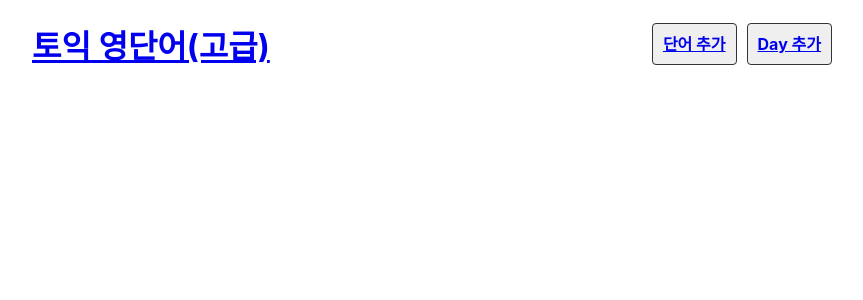
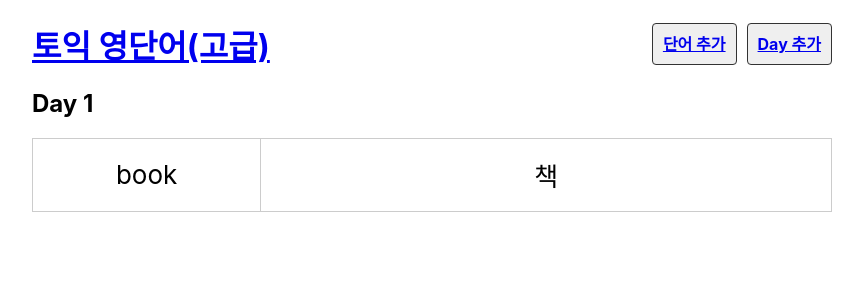
Before and after one commit to devmk1090/React-Basic, a React (Create React App) app: page /day/1 in a window 1280 px wide. Shown: the top 300 px of the page, without its empty margins (208-1071 px from the left). Built offline with nearby package versions, Linux system fonts and the light colour scheme.

Commit message:
simple project (3) - Route path에 세미콜론을 붙여서 해당 페이지로 이동 - EmptyPage 추가. 위쪽의 Route path에 걸리지 않으면 실행해야 하기 때문에 하단에 위치해야함

```diff
--- a/src/App.js
+++ b/src/App.js
@@ -3,18 +3,21 @@
 import Header from "./component/Header";
 import Day from "./component/Day";
 import { BrowserRouter, Route, Routes } from 'react-router-dom';
+import EmptyPage from "./component/EmptyPage";
 
 function App() {
   return (
-    <BrowserRouter>
-      <div className="App">
+    <div className="App">
+      <BrowserRouter>
         <Header />
         <Routes>
           <Route path="/" element={<DayList></DayList>} />
-          <Route path="/day" element={<Day />} />
+          <Route path="/day/:day" element={<Day />} />
+          <Route path="*" element={<EmptyPage />} />
         </Routes>
-      </div>
-    </BrowserRouter>
+      </BrowserRouter>
+    </div>
+
   )
 }
 
--- a/src/component/Day.js
+++ b/src/component/Day.js
@@ -1,10 +1,11 @@
 import dummy from "../db/data.json";
+import { useParams } from "react-router-dom";
 
 export default function Day() {
-    //dummy.words
-    const day = 2;
+
+    const { day } = useParams();
     const wordList = dummy.words.filter(word => (
-        word.day === day
+        word.day === Number(day)
     ))
     return (
         <>
--- a/src/component/DayList.js
+++ b/src/component/DayList.js
@@ -2,13 +2,13 @@
 import dummy from "../db/data.json";
 
 export default function DayList() {
-    console.log(dummy);
-    return <ul className="list_day">
-        {dummy.days.map(day =>(
-        <li key={day.id}>
-            <Link to="/day">Day {day.day}</Link>
-        </li>
-        ))}
-
-        </ul>;
+    return (
+        <ul className="list_day">
+            {dummy.days.map(day => (
+                <li key={day.id}>
+                    <Link to={`/day/${day.day}`}>Day {day.day}</Link>
+                </li>
+            ))}
+        </ul>
+    );
 }
--- /dev/null
+++ b/src/component/EmptyPage.js
@@ -0,0 +1,10 @@
+import { Link } from "react-router-dom";
+
+export default function EmptyPage() {
+    return (
+        <>
+            <h2>잘못된 접근입니다.</h2>
+            <Link to="/">돌아가기</Link>
+        </>
+    );
+}
--- a/src/db/data.json
+++ b/src/db/data.json
@@ -13,8 +13,8 @@
         "day": 3
       },
       {
-        "day": 4,
-        "id": 4
+        "id": 4,
+        "day": 4
       }
     ],
     "words": [
```
